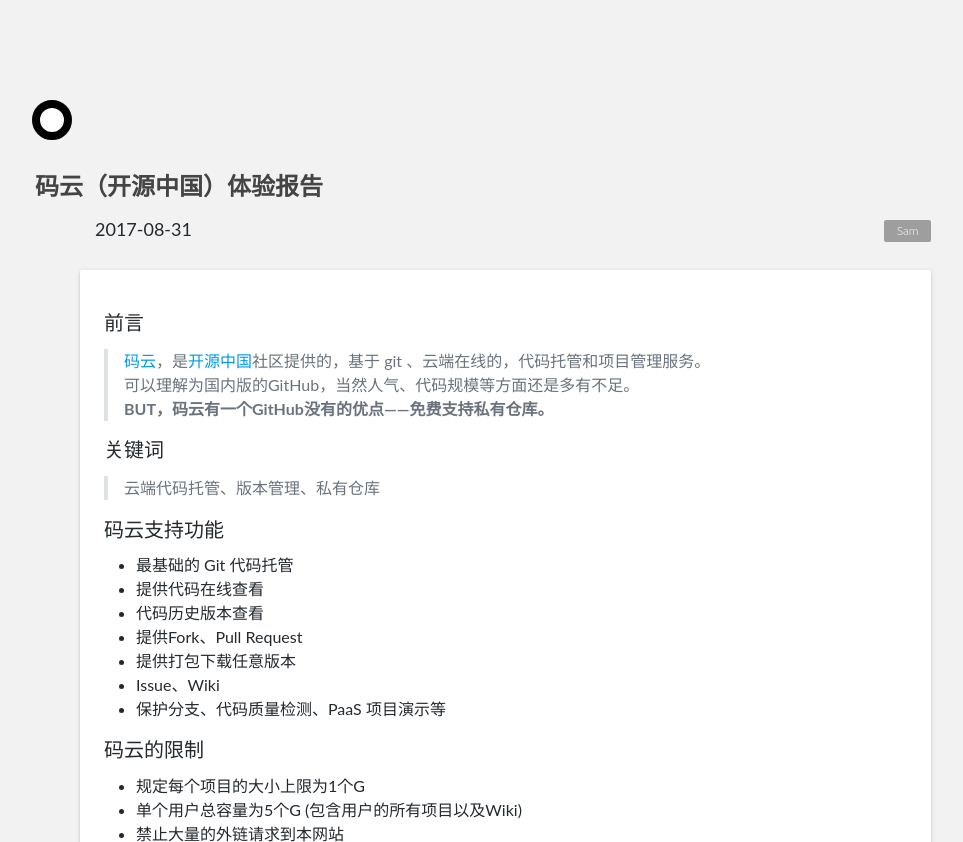
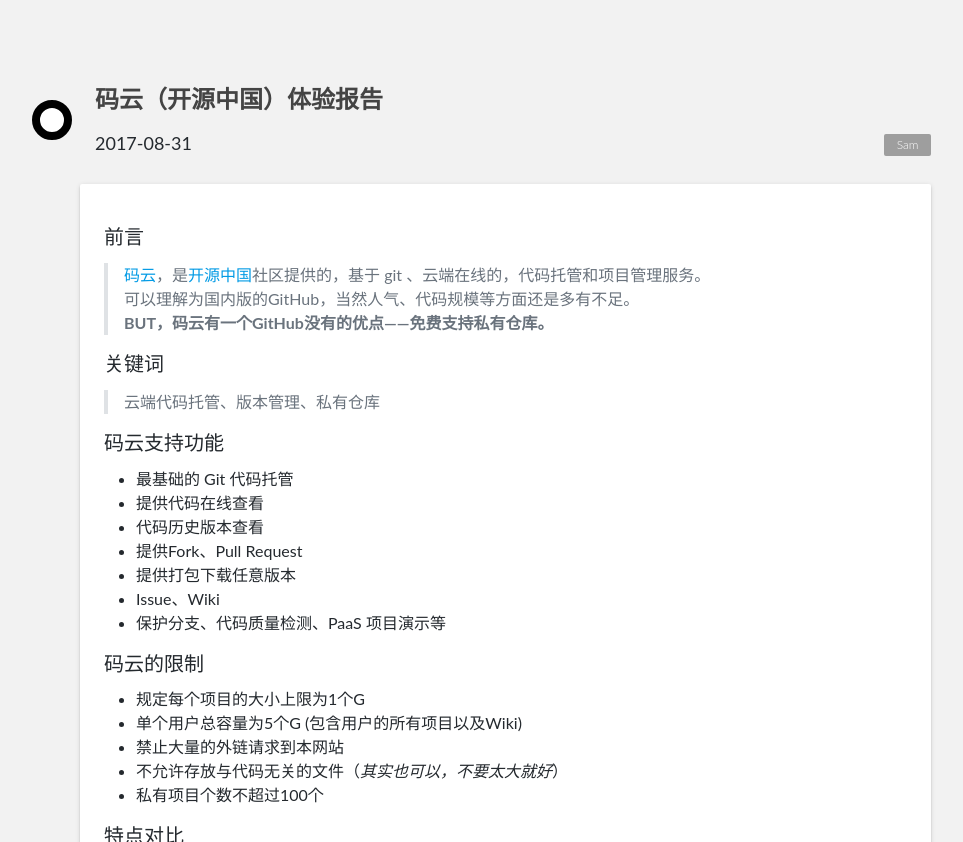
Before and after one commit to unicorn25/unicorn25.github.io, a Jekyll site: the page built from _steps/gitee-reporter.md, in a window 1280 px wide. Shown: the top 842 px of the page, without its empty margins (157-1120 px from the left). Built offline with Jekyll 4.4.1, drawn with Linux system fonts in a browser that asks for light colours; grey boxes are pictures that could not be loaded.

Commit message:
fix: update post title

```diff
--- a/_layouts/post.html
+++ b/_layouts/post.html
@@ -6,7 +6,7 @@
    <!--  <h1 class="cv-title"><span class="black white-text">{{ page.title }}</span></h1> -->
 
     <div class="item">
-        <h2 class="card-title excerpt-title">{{ page.title }}</h2>
+        <h2 class="item-date excerpt-title">{{ page.title }}</h2>
         <h5 class="post-date">
             {{ page.date | date: '%Y-%m-%d' }}
             {% if page.author %} <span class="new badge grey" data-badge-caption="">&nbsp;&nbsp;{{page.author}}&nbsp;&nbsp;</span>{% endif %}
```
